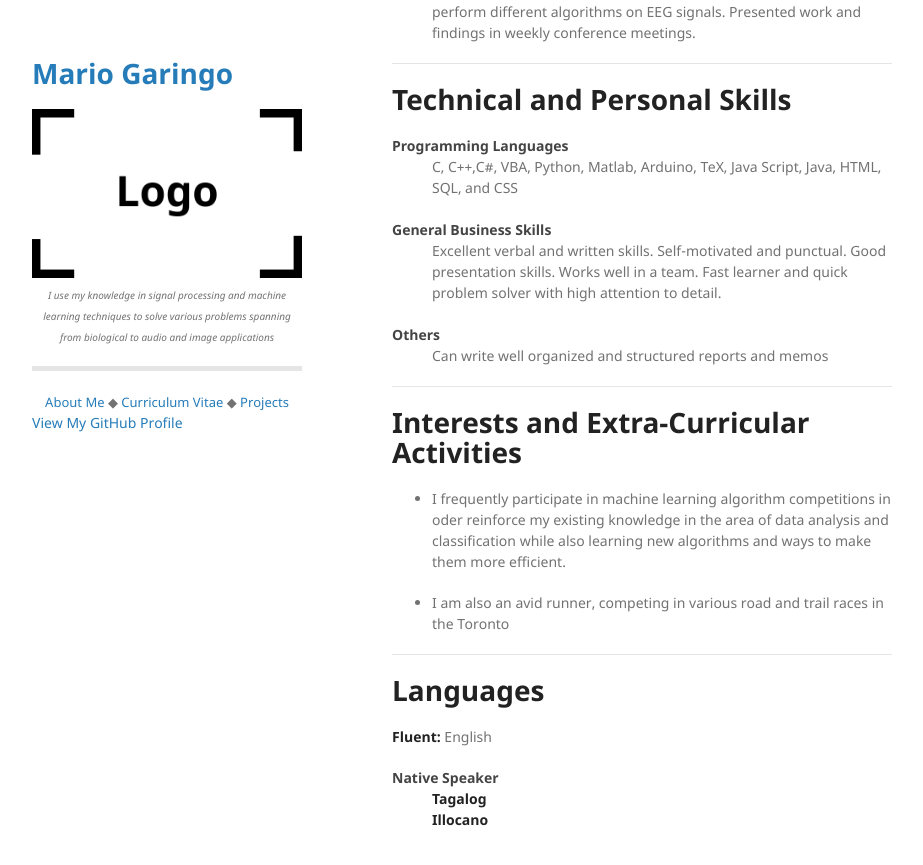
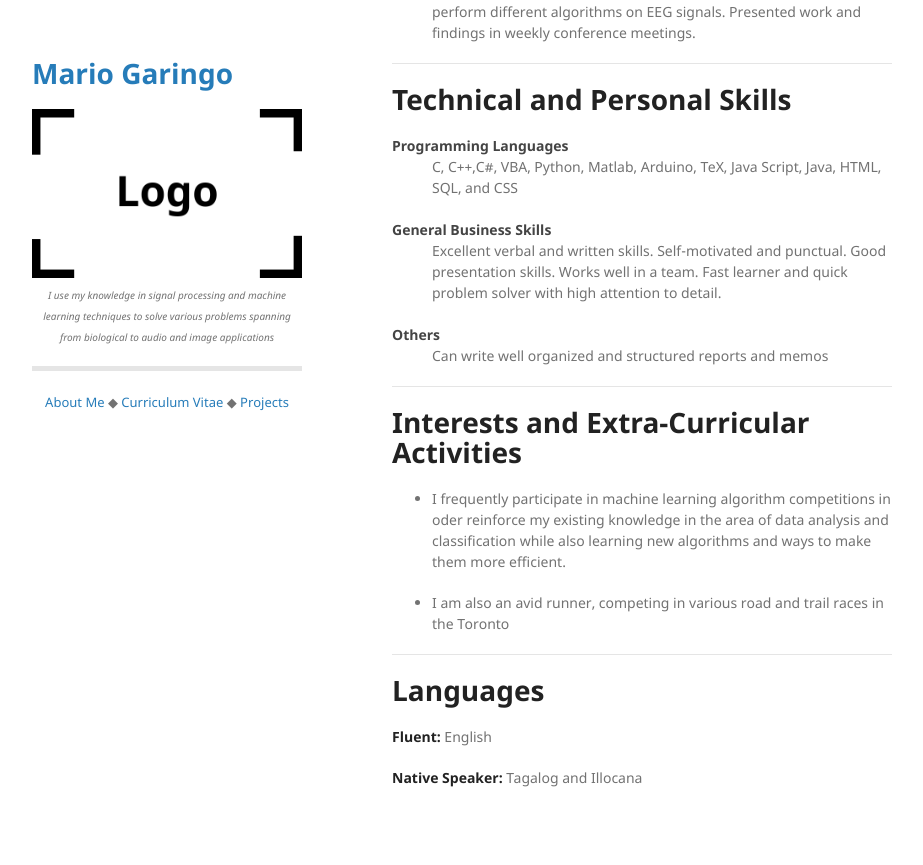
Before and after one commit to mgaringoDev/mgaringoDev.github.io, a Jekyll site: the page built from pages/cv.md, in a window 1280 px wide and 900 px high, scrolled down 2440 px. Shown: the top 865 px of the window, without its empty margins (178-1101 px from the left). Built offline with Jekyll 4.4.1, drawn with Linux system fonts in a browser that asks for light colours.

Commit message:
Removed Github links
For now I think it is best to remove github links

```diff
--- a/_layouts/default.html
+++ b/_layouts/default.html
@@ -71,6 +71,8 @@
         </div>
 
         <!-- ************************ Github stuff ************************-->
+        <!-- I think for now we can remove this -->
+        <!-- Github start
 
         {% if site.github.is_project_page %}
         <p class="view"><a href="{{ site.github.repository_url }}">View the Project on GitHub <small>{{ site.github.repository_nwo }}</small></a></p>
@@ -87,6 +89,9 @@
           <li><a href="{{ site.github.repository_url }}">View On <strong>GitHub</strong></a></li>
         </ul>
         {% endif %}
+
+
+        Github start -->
       </header>
       <section>
 
--- a/pages/cv.md
+++ b/pages/cv.md
@@ -159,6 +159,4 @@ Languages
 **Fluent:** English
 
 
-Native Speaker
-:   **Tagalog**
-:   **Illocano**
+**Native Speaker:** Tagalog and Illocana
```
